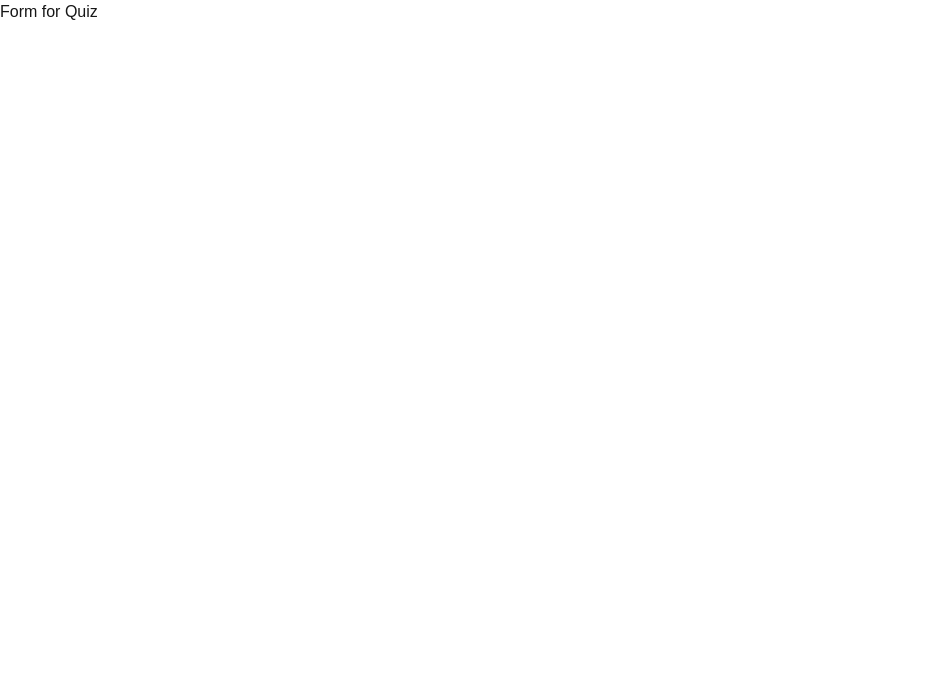
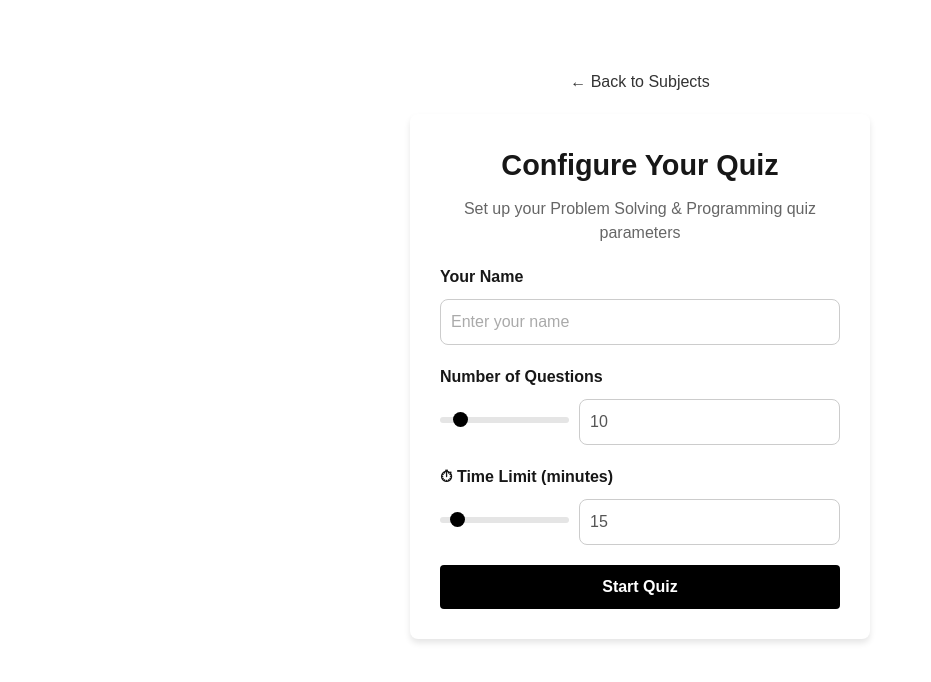
Before and after one commit to chiku97/first_next_app, a Next.js app: page /formSubmit in a window 1280 px wide. Shown: the top 682 px of the page, without its empty margins (0-931 px from the left). Built offline with nearby package versions, Linux system fonts and the light colour scheme.

Commit message:
Added question page and some basic question

```diff
--- /dev/null
+++ b/app/formSubmit/page.css
@@ -0,0 +1,120 @@
+.quiz-form-container {
+    max-width: 500px;
+    margin: 50px auto;
+    padding: 20px;
+    text-align: center;
+    font-family: Arial, sans-serif;
+  }
+
+  .back-link {
+    display: block;
+    margin-bottom: 20px;
+    text-decoration: none;
+    color: #333;
+    font-size: 1rem;
+  }
+
+  .quiz-form-card {
+    background-color: #fff;
+    border-radius: 8px;
+    box-shadow: 0 4px 6px rgba(0, 0, 0, 0.1);
+    padding: 30px;
+  }
+
+  .form-title {
+    font-size: 1.8rem;
+    font-weight: bold;
+    margin-bottom: 10px;
+  }
+
+  .form-subtitle {
+    font-size: 1rem;
+    color: #666;
+    margin-bottom: 20px;
+  }
+
+  .form-group {
+    margin-bottom: 20px;
+    text-align: left;
+  }
+
+  label {
+    display: block;
+    font-weight: bold;
+    margin-bottom: 5px;
+  }
+
+  input[type="text"],
+  input[type="number"] {
+    width: 100%;
+    padding: 10px;
+    border: 1px solid #ccc; /* Light gray border */
+    border-radius: 8px; /* Rounded corners */
+    box-shadow: none; /* Remove shadow */
+    margin-top: 5px;
+    font-size: 1rem;
+    color: #555; /* Text color */
+    outline: none; /* Remove outline on focus */
+    font-family: Arial, sans-serif;
+  }
+
+  input[type="text"]::placeholder,
+  input[type="number"]::placeholder {
+    color: #aaa; /* Placeholder text color */
+  }
+
+  input[type="text"]:focus,
+  input[type="number"]:focus {
+    border: 1px solid #888; /* Slightly darker border on focus */
+    box-shadow: 0 0 5px rgba(136, 136, 136, 0.5); /* Subtle shadow on focus */
+  }
+
+  .slider-container {
+    display: flex;
+    align-items: center;
+    gap: 10px;
+  }
+
+  input[type="range"] {
+    flex: 1;
+    -webkit-appearance: none;
+    height: 6px;
+    background: #e5e5e5;
+    border-radius: 5px;
+    outline: none;
+  }
+
+  input[type="range"]::-webkit-slider-thumb {
+    -webkit-appearance: none;
+    appearance: none;
+    width: 15px;
+    height: 15px;
+    background: #000;
+    border-radius: 50%;
+    cursor: pointer;
+  }
+
+  input[type="range"]::-moz-range-thumb {
+    width: 15px;
+    height: 15px;
+    background: #000;
+    border-radius: 50%;
+    cursor: pointer;
+  }
+
+  .start-button {
+    display: inline-block;
+    width: 100%;
+    padding: 10px 20px;
+    background-color: #000;
+    color: #fff;
+    text-decoration: none;
+    border-radius: 4px;
+    font-weight: bold;
+    font-size: 1rem;
+    transition: background-color 0.2s ease;
+  }
+
+  .start-button:hover {
+    background-color: #444;
+  }
--- a/app/formSubmit/page.js
+++ b/app/formSubmit/page.js
@@ -1,5 +1,89 @@
-export default function formSubmit(){
-    return(
-        <h1>Form for Quiz</h1>
-    )
+"use client"
+import React, { useState } from 'react';
+import Link from 'next/link'
+import './page.css'
+
+function QuizForm() {
+  const [quizForm, setQuizForm] = useState({
+    name: "",
+    questionNumber: 10,
+    timeLimit: 15,
+  });
+
+  const handleChange= (e) =>{
+    setQuizForm({ ...quizForm, [e.target.name]: e.target.value });
+    console.log(quizForm)
+
+  }
+
+  return (
+    <div className="quiz-form-container">
+      <Link href="/" className="back-link">← Back to Subjects</Link>
+      <div className="quiz-form-card">
+        <h1 className="form-title">Configure Your Quiz</h1>
+        <p className="form-subtitle">Set up your Problem Solving & Programming quiz parameters</p>
+
+        <div className="form-group">
+          <label htmlFor="name">Your Name</label>
+          <input
+            type="text"
+            id="name"
+            name="name"
+            required
+            placeholder="Enter your name"
+            value={quizForm.name}
+            onChange={handleChange}
+          />
+        </div>
+
+        <div className="form-group">
+          <label htmlFor="questions">Number of Questions</label>
+          <div className="slider-container">
+            <input
+              type="range"
+              id="questions"
+              name="questionNumber"
+              min="5"
+              max="50"
+              value={quizForm.questionNumber}
+              onChange={handleChange}
+            />
+            <input
+              type="number"
+              name="questionNumber"
+              value={quizForm.questionNumber}
+              onChange={handleChange}
+            />
+          </div>
+        </div>
+
+        <div className="form-group">
+          <label htmlFor="timeLimit">⏱ Time Limit (minutes)</label>
+          <div className="slider-container">
+            <input
+              type="range"
+              id="timeLimit"
+              min="5"
+              max="120"
+              name="timeLimit"
+              value={quizForm.timeLimit}
+              onChange={handleChange}
+            />
+            <input
+              type="number"
+              name="timeLimit"
+              value={quizForm.timeLimit}
+              onChange={handleChange}
+            />
+          </div>
+        </div>
+
+        <Link href={{
+          pathname: '/question',
+        }} className="start-button">Start Quiz</Link>
+      </div>
+    </div>
+  );
 }
+
+export default QuizForm;
--- /dev/null
+++ b/app/question/page.js
@@ -0,0 +1,59 @@
+'use client'
+import React,{useEffect, useRef, useState} from 'react'
+
+export default function Question() {
+
+  const [page, setPage] = useState(1)
+  const [data, setData] = useState([])
+  const ref = useRef(null)
+  useEffect(()=>{
+    fetch(`https://6805f6b0ca467c15be6a9494.mockapi.io/wapcohort2dummyapi/students/questions?category=WAP&page=${page}&limit=1`)
+    .then(res=>{ return res.json()})
+    .then(data=>{
+      setData(data)
+
+    })
+  },[page])
+
+  const handleClick = (e) =>{
+
+    setPage(e.target.value)
+    console.log(page)
+  }
+
+  const handleQuestion = (e,item)=>{
+    console.log(name)
+    ref.current = e.target
+    console.log(item.options[e.target.value] === item.correctOption)
+    if(item.options[e.target.value] === item.correctOption){
+      ref.current.style.background ="green"
+    }
+    ref.current = null
+  }
+
+  return (
+    <div>
+
+      <div>
+       <div><button style={{height:"40px",margin:"5px", width:"100px", background:"blue", color:"white"}} value={1} onClick={(e)=>handleClick(e)}>1</button></div>
+       <div><button style={{height:"40px",margin:"5px", width:"100px", background:"blue", color:"white"}} value={2} onClick={(e)=>handleClick(e)}>2</button></div>
+       <div><button style={{height:"40px", width:"100px",margin:"5px", background:"blue", color:"white"}} value={3} onClick={(e)=>handleClick(e)}>3</button></div>
+       <div><button style={{height:"40px", width:"100px", background:"blue",margin:"5px", color:"white"}} value={4} onClick={(e)=>handleClick(e)}>4</button></div>
+
+        </div>
+
+      {data.map((item)=> {
+        return <>
+          <div>{item.question}</div>
+          <div>
+            <li style={{border:"solid 1px blue", margin:"5px"}} value={0} onClick={(e)=>handleQuestion(e,item)}>{item.options[0]}</li>
+            <li style={{border:"solid 1px blue", margin:"5px"}} value={1} onClick={(e)=>handleQuestion(e,item)}>{item.options[1]}</li>
+            <li style={{border:"solid 1px blue", margin:"5px"}} value={2} onClick={(e)=>handleQuestion(e,item)}>{item.options[2]}</li>
+            <li style={{border:"solid 1px blue", margin:"5px"}} value={3} onClick={(e)=>handleQuestion(e,item)}>{item.options[3]}</li>
+
+          </div>
+        </>
+      })}
+    </div>
+  )
+}
```
